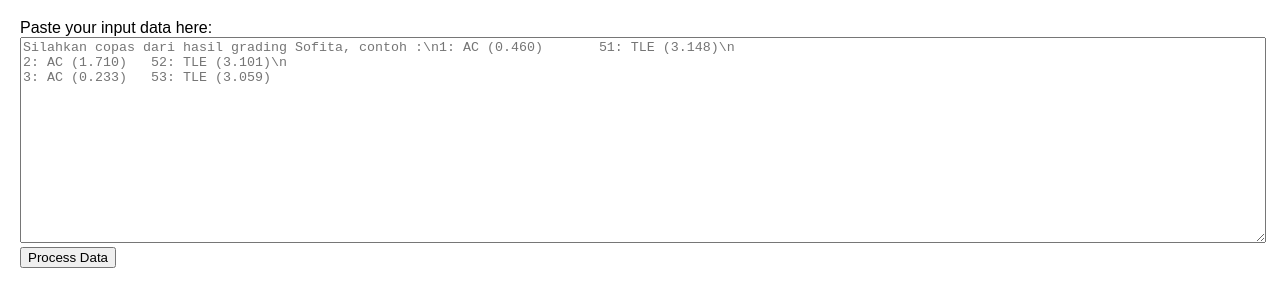
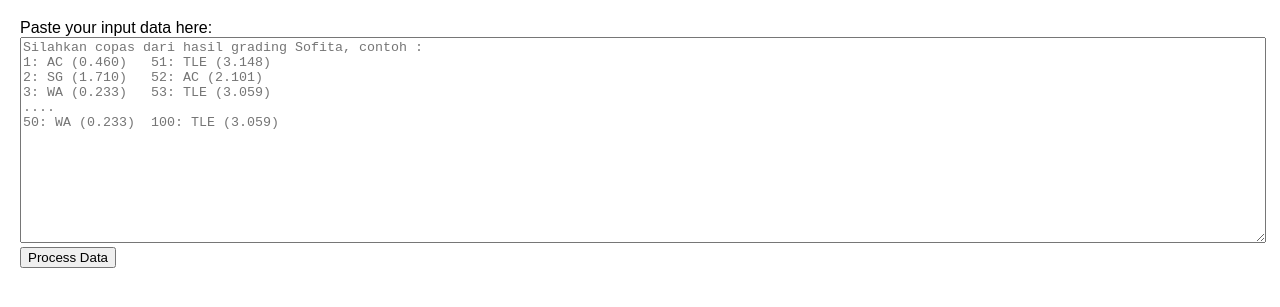
Before and after one commit to m-azzam-azis/visualize-grader-sda, a plain HTML site: page index.html in a window 1280 px wide. Shown: the part 61-368 px from the top of the page. Drawn offline with Linux system fonts and the light colour scheme.

Commit message:
Update index.html

```diff
--- a/index.html
+++ b/index.html
@@ -102,9 +102,12 @@
 
   <div class="input-section">
     <label for="inputData">Paste your input data here:</label><br>
-    <textarea id="inputData" placeholder="Silahkan copas dari hasil grading Sofita, contoh :\n1: AC (0.460)	51: TLE (3.148)\n
-2: AC (1.710)	52: TLE (3.101)\n
-3: AC (0.233)	53: TLE (3.059)"></textarea><br>
+    <textarea id="inputData" placeholder="Silahkan copas dari hasil grading Sofita, contoh :
+1: AC (0.460)	51: TLE (3.148)
+2: SG (1.710)	52: AC (2.101)
+3: WA (0.233)	53: TLE (3.059)
+....
+50: WA (0.233)	100: TLE (3.059)"></textarea><br>
     <button onclick="processData()">Process Data</button>
   </div>
 
```
